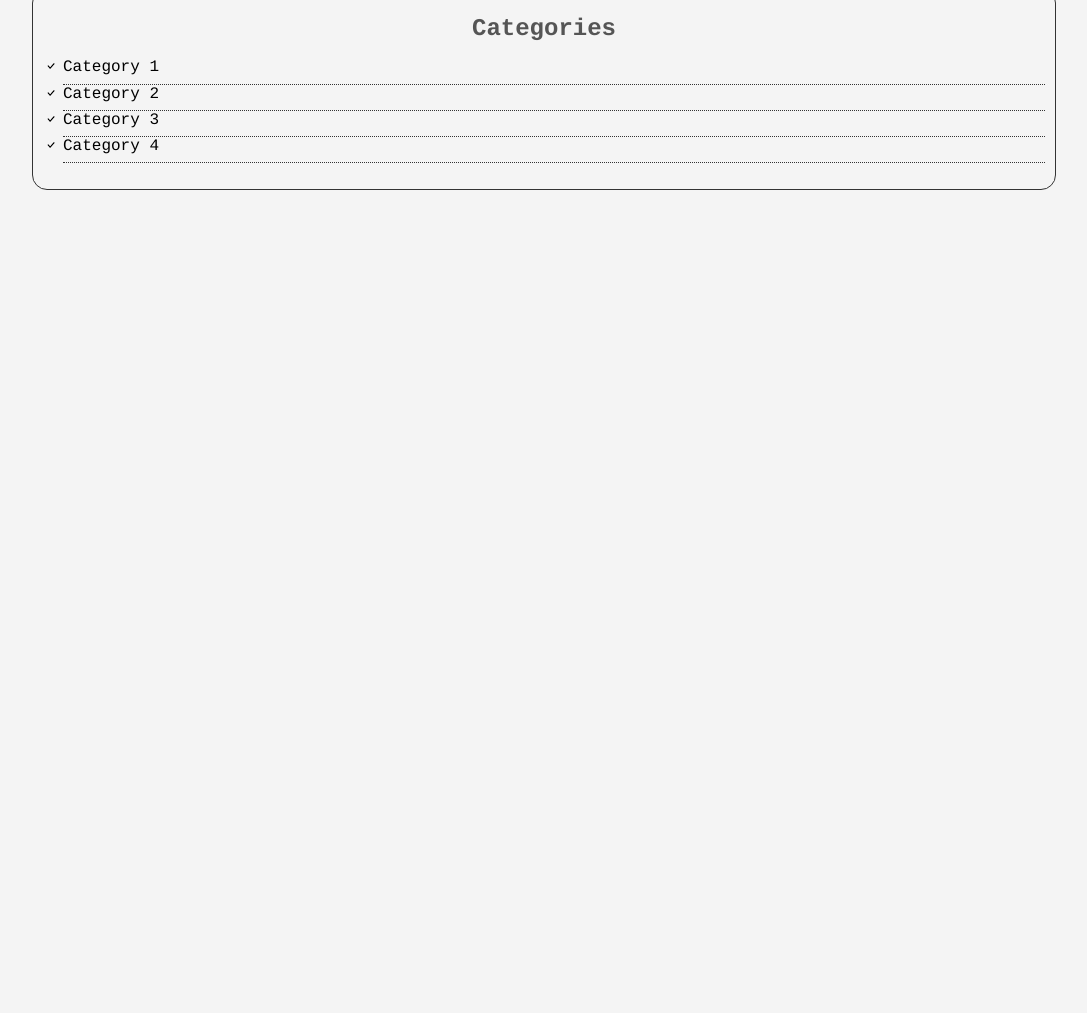
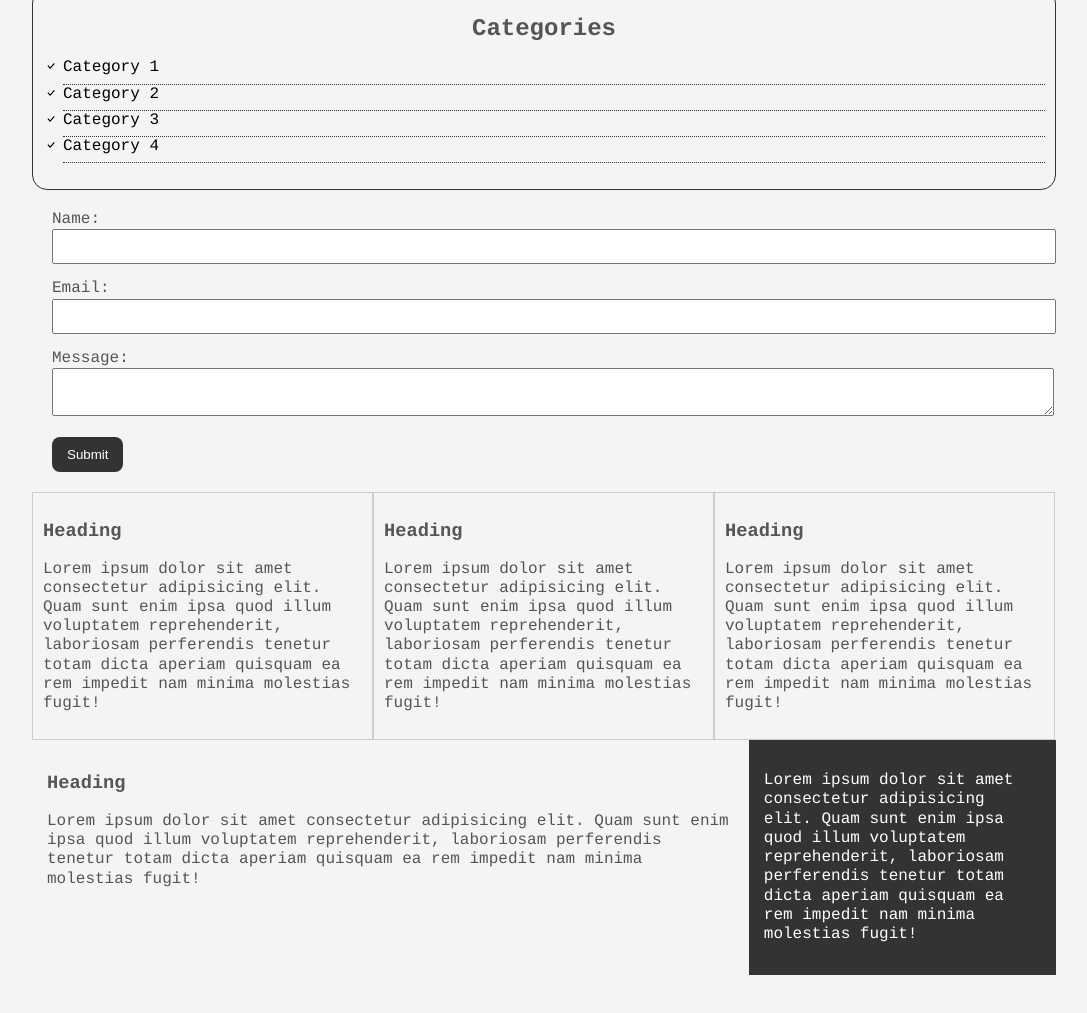
Before and after one commit to DennisCederqvist/CSScrashcourse, a plain HTML site: page csscheatsheet/index.html in a window 1280 px wide. Shown: the part 439-1452 px from the top of the page, without its empty margins (96-1183 px from the left). Before the commit the page ends 800 px from the top, so only its background shows below. Drawn offline with Linux system fonts and the light colour scheme.

Commit message:
About 3/4th of the way to the end

```diff
--- a/csscheatsheet/css/styles.css
+++ b/csscheatsheet/css/styles.css
@@ -41,6 +41,23 @@ at some point during their visit, not often used. */
 .container {
     width: 80%;
     margin: auto;
+}
+
+.button {
+    background-color: #333;
+    color: white;
+    padding: 10px 15px;
+    border: none;
+    border-radius: 8px;
+}
+
+.button:hover {
+    background: red;
+    color: #fff;
+}
+
+.clr {
+    clear:both;
 }
 
 .box-1 {
@@ -113,3 +130,52 @@ at some point during their visit, not often used. */
     border-bottom: dotted 1px #333;
     list-style-image: url('../images/check.png');
 }
+
+.my-form {
+    padding: 20px;
+}
+
+.my-form .form-group {
+    padding-bottom: 15px;
+}
+
+.my-form label {
+    display: block;
+}
+
+.my-form input[type="text"], .my-form textarea {
+    padding: 8px;
+    width: 100%;
+}
+
+.button {
+    background-color: #333;
+    color: white;
+    padding: 10px 15px;
+    border: none;
+    border-radius: 8px;
+}
+
+.block {
+    float: left;
+    width: 33.3%;
+    border: 1px solid #ccc;
+    padding: 10px;
+    box-sizing: border-box;
+}
+
+#main-block {
+    float:left;
+    width: 70%;
+    padding: 15px;
+    box-sizing: border-box;
+}
+
+#sidebar {
+    float: right;
+    width: 30%;
+    background-color: #333;
+    color: white;
+    padding: 15px;
+    box-sizing: border-box;
+}
--- a/csscheatsheet/index.html
+++ b/csscheatsheet/index.html
@@ -27,6 +27,48 @@
                 <li><a href="#">Category 4</a></li>
             </ul>
         </div>
+
+        <form class="my-form">
+            <div class="form-group">
+                <label>Name: </label>
+                <input type="text" name="name">
+            </div>
+            <div class="form-group">
+                <label>Email: </label>
+                <input type="text" name="email">
+            </div>
+            <div class="form-group">
+                <label>Message: </label>
+                <textarea name="message"></textarea>
+            </div>
+            <input class="button" type="submit" value="Submit" name="">
+        </form>
+
+        <div class="block">
+            <h3>Heading</h3>
+            <p>Lorem ipsum dolor sit amet consectetur adipisicing elit. Quam sunt enim ipsa quod illum voluptatem reprehenderit, laboriosam perferendis tenetur totam dicta aperiam quisquam ea rem impedit nam minima molestias fugit!</p>
+        </div>
+         <div class="block">
+            <h3>Heading</h3>
+            <p>Lorem ipsum dolor sit amet consectetur adipisicing elit. Quam sunt enim ipsa quod illum voluptatem reprehenderit, laboriosam perferendis tenetur totam dicta aperiam quisquam ea rem impedit nam minima molestias fugit!</p>
+        </div>
+         <div class="block">
+            <h3>Heading</h3>
+            <p>Lorem ipsum dolor sit amet consectetur adipisicing elit. Quam sunt enim ipsa quod illum voluptatem reprehenderit, laboriosam perferendis tenetur totam dicta aperiam quisquam ea rem impedit nam minima molestias fugit!</p>
+        </div>
+
+        <div class="clr"></div>
+
+        <div id="main-block">
+            <h3>Heading</h3>
+            <p>Lorem ipsum dolor sit amet consectetur adipisicing elit. Quam sunt enim ipsa quod illum voluptatem reprehenderit, laboriosam perferendis tenetur totam dicta aperiam quisquam ea rem impedit nam minima molestias fugit!</p>
+        </div>
+
+        <div id="sidebar">
+            <p>Lorem ipsum dolor sit amet consectetur adipisicing elit. Quam sunt enim ipsa quod illum voluptatem reprehenderit, laboriosam perferendis tenetur totam dicta aperiam quisquam ea rem impedit nam minima molestias fugit!</p>
+        </div>
     </div> <!-- ./container -->
+
+    <div style="margin-top: 500px;"></div>
 </body>
 </html>
```
